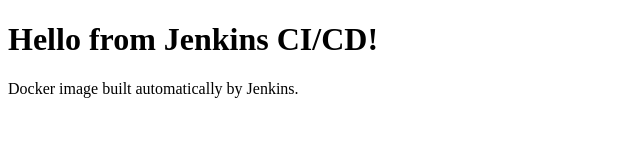
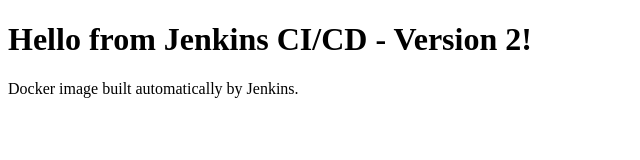
Before and after one commit to mustururafi/git-practice, a plain HTML site: page index.html in a window 1280 px wide. Shown: the whole page, without its empty margins (0-640 px from the left). Drawn offline with Linux system fonts and the light colour scheme.

Commit message:
Update website to version 2

```diff
--- a/index.html
+++ b/index.html
@@ -4,7 +4,7 @@
     <title>Jenkins Docker CI</title>
 </head>
 <body>
-    <h1>Hello from Jenkins CI/CD!</h1>
+    <h1>Hello from Jenkins CI/CD - Version 2!</h1>
     <p>Docker image built automatically by Jenkins.</p>
 </body>
 </html>
```
